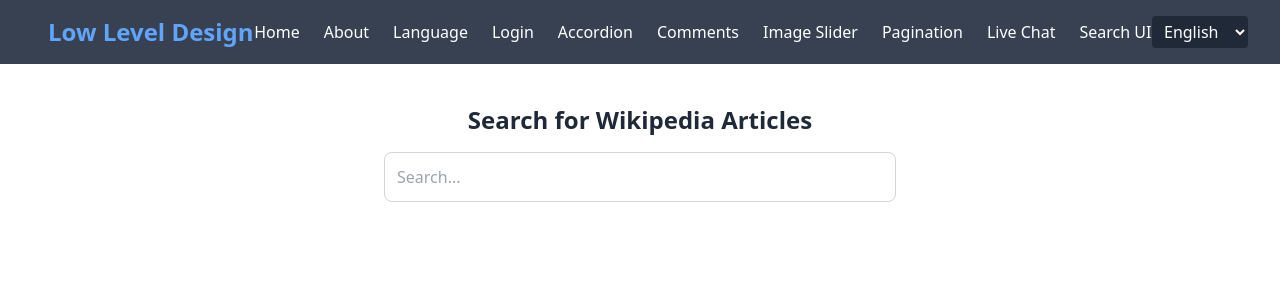
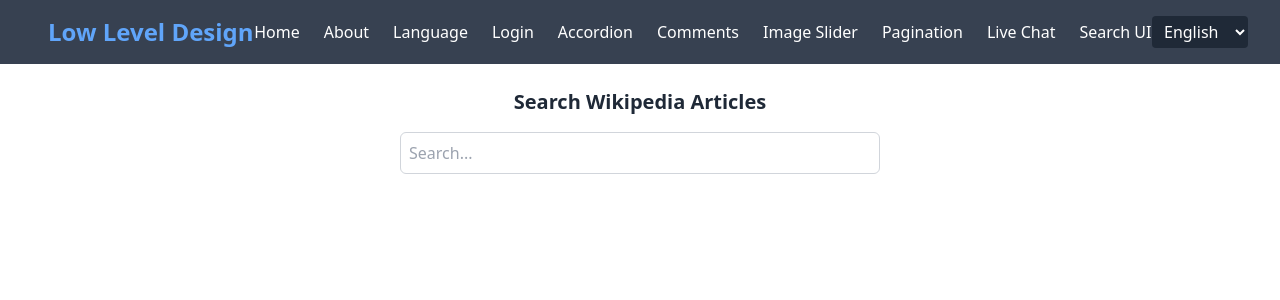
Before and after one commit to brij1728/low-level-design, a React (Vite) app: page /search-ui in a window 1280 px wide. Shown: the top 300 px of the page. Built offline with nearby package versions, Linux system fonts and the light colour scheme.

Commit message:
Refactor SearchUI component to improve search results display and styling

```diff
--- a/src/components/SearchUI/SearchUI.tsx
+++ b/src/components/SearchUI/SearchUI.tsx
@@ -63,13 +63,13 @@ export const SearchUI = () => {
   };
 
   return (
-    <div className="max-w-lg mx-auto my-10">
-      <h1 className="text-2xl font-bold pb-4 text-gray-800 text-center">Search for Wikipedia Articles</h1>
+    <div className="max-w-full lg:max-w-lg mx-auto my-6 px-4">
+      <h1 className="text-xl font-bold pb-4 text-gray-800 text-center">Search Wikipedia Articles</h1>
       <div className="relative">
         <input
           type="text"
           placeholder="Search..."
-          className="p-3 w-full border border-gray-300 rounded-lg focus:outline-none focus:ring focus:ring-blue-200"
+          className="p-2 w-full border border-gray-300 rounded-md focus:outline-none focus:ring focus:ring-blue-200"
           value={searchText}
           onChange={handleChange}
           onFocus={() => setIsResultsVisible(true)}
@@ -77,11 +77,11 @@ export const SearchUI = () => {
         />
 
         {isResultsVisible && searchResults.length > 0 && (
-          <ul className="absolute top-full mt-2 w-full bg-white shadow-lg border border-gray-200 z-10 max-h-64 overflow-y-auto rounded-lg">
+          <ul className="absolute top-full mt-1 w-full bg-white shadow-lg border border-gray-200 z-10 max-h-64 overflow-y-auto rounded-md">
             {searchResults.map((result, index) => (
               <li
                 key={index}
-                className="p-2 hover:bg-gray-100 cursor-pointer"
+                className="p-2 hover:bg-gray-100 cursor-pointer text-sm"
                 onMouseDown={() => handleResultClick(result)} // onMouseDown to prevent blur issue
               >
                 {result}
@@ -91,8 +91,8 @@ export const SearchUI = () => {
         )}
 
         {isResultsVisible && searchResults.length === 0 && searchText && (
-          <ul className="absolute top-full mt-2 w-full bg-white shadow-lg border border-gray-200 z-10 rounded-lg">
-            <li className="p-2 text-gray-500">No results found</li>
+          <ul className="absolute top-full mt-1 w-full bg-white shadow-lg border border-gray-200 z-10 rounded-md">
+            <li className="p-2 text-gray-500 text-sm">No results found</li>
           </ul>
         )}
       </div>
```
